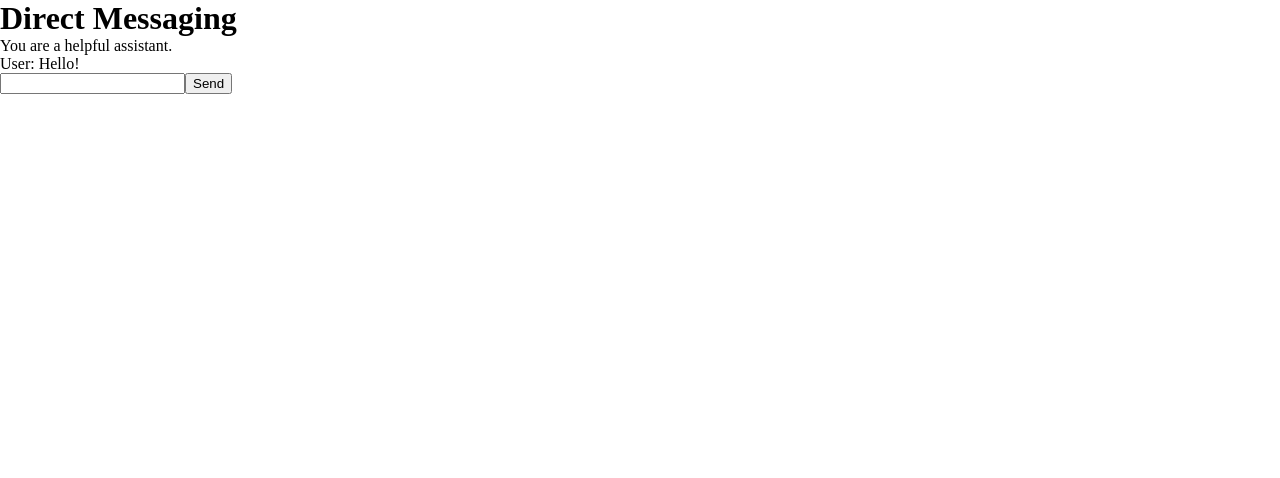
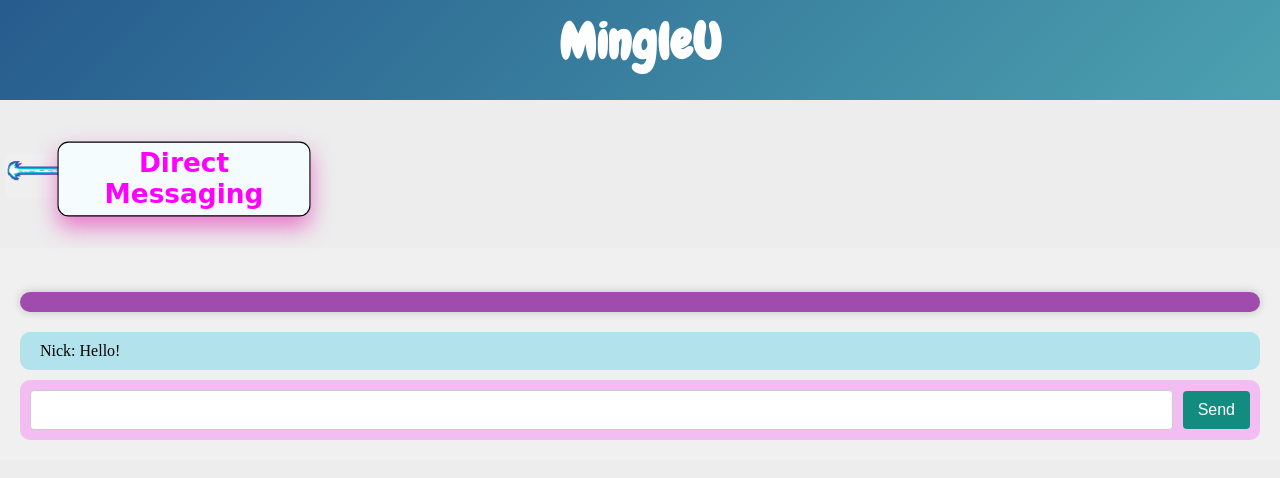
Before and after one commit to Nicholas-Zambrano/mingle-university-client, a React (Create React App) app: page /messages/1 in a window 1280 px wide. Shown: the top 478 px of the page. Built offline with nearby package versions, Linux system fonts and the light colour scheme; no server answers; a web font is replaced by a local one.

Commit message:
created a chat bot to make converstation with the fake students

```diff
--- a/package.json
+++ b/package.json
@@ -7,6 +7,7 @@
     "@testing-library/react": "^13.4.0",
     "@testing-library/user-event": "^13.5.0",
     "axios": "^1.5.0",
+    "dotenv": "^16.3.1",
     "react": "^18.2.0",
     "react-dom": "^18.2.0",
     "react-router-dom": "^6.15.0",
--- a/src/pages/DashboardPage/DashboardPage.js
+++ b/src/pages/DashboardPage/DashboardPage.js
@@ -43,7 +43,7 @@ function DashboardPage() {
       </header>
 
       <div className="dashboard__searchWrapper">
-        <h2 className="dashboard__subHeader"> Mingle Dahsboard</h2>
+        <h2 className="dashboard__subHeader"> Mingle Dashboard</h2>
 
         <label className="dashboard__searchBarLabel" htmlFor="search"></label>
         <input
@@ -53,11 +53,11 @@ function DashboardPage() {
           name="search"
           placeholder="Search..."
         />
-        <img
+        {/* <img
           className="dashboard__searchBarIcon"
           src={searchIcon}
           alt="search icon"
-        />
+        /> */}
       </div>
 
       <div className="dashboard__activitiesContainer">
--- a/src/pages/DirectMessages/DirectMessages.js
+++ b/src/pages/DirectMessages/DirectMessages.js
@@ -1,12 +1,17 @@
 import axios from "axios";
+
 import { useEffect } from "react";
 import { useState } from "react";
 import { useParams } from "react-router-dom";
+import { Link } from "react-router-dom";
+import ArrowBack from "../../components/ArrowBack/ArrowBack";
+import "./DirectMessages.scss";
 function DirectMessages() {
   const [messages, setMessages] = useState([
     {
       role: "system",
-      content: "You are a helpful assistant.",
+      content:
+        "Hey there! You're my new university friend. We are both teenagers 18 years old. Feel free to chat like a human 😊, so do not metion that you are an AI just go with the flow with the converstation, and we have not yet started university hence why we are on this app MingleU, MingleU is an application for new incoming university students to connect with their future peers who will be studying the same courses,hobbies and interests.This app is aimed to create a community for students, e.g my application will allow them to already join societies, which eventually leads to building and establishing relationships before their first year begins. So that they can have a better university experience and make jokes be funny and be up to date with the vocabulary and the funny vocabulary as we are getting to know each other, you understand teenage vocaulary such as wassup and calm etc and jamiacan slang like wagwan. and you will always respond regardless and be funny and make jokes if you dont understand and dont take things seriously in the converstation , and respond with short sentences like one sentence and send emojis and memes and funny gifs and speack like a teenager with slang. you need to respond to anything dont ignore the message and takes jokes and respond to anything thats rude with a funny joke",
     },
     {
       role: "user",
@@ -15,8 +20,12 @@ function DirectMessages() {
   ]);
   const [newMessage, setNewMessage] = useState("");
   const API_URL = "https://api.openai.com/v1/chat/completions";
-  const API_KEY = process.env.API_KEY;
+  // const API_KEY = process.env.REACT_APP_API_KEY;
+  // // const API_KEY ="rchcLSy4acNt3ucDGBqVT3BlbkFJvBqiIM0khjBCsUzJwx63"
+  const API_KEY = "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";
   const { id } = useParams();
+
+  const [user, setUser] = useState("");
 
   const requestData = {
     model: "gpt-3.5-turbo",
@@ -38,6 +47,8 @@ function DirectMessages() {
       .get(`http://localhost:8080/student/${id}`)
       .then((response) => {
         console.log(response.data);
+        // setMessages(response.data.messages);
+        setUser(response.data);
       })
       .catch((error) => {
         console.error("Failed to get user info", error);
@@ -49,58 +60,101 @@ function DirectMessages() {
 
     const message = newMessage;
 
-    // adding new messages to state variable
-    setMessages((prevMessages) => [
-      ...prevMessages,
-      { role: "user", content: message },
-    ]);
+    const newMessages = [...messages, { role: "user", content: message }];
+
+    setMessages(newMessages);
+
+    // // adding new messages to state variable
+    // setMessages((prevMessages) => [
+    //   ...prevMessages,
+    //   { role: "user", content: message },
+    // ]);
 
     // updating the requestData object with the updated messages
     const updatedRequestData = {
       ...requestData,
-      messages: messages,
+      messages: newMessages,
     };
 
     axios
       .post(API_URL, updatedRequestData, { headers })
       .then((response) => {
-        console.log(response);
+        console.log(response.data);
+        const assistantMessage = {
+          role: "assistant",
+          content: response.data.choices[0]?.message?.content || "", // Access the response message from the API
+        };
+
+        setMessages((prevMessages) => [...prevMessages, assistantMessage]);
       })
       .catch((error) => {
         console.error(error);
       });
 
-    setMessages("");
+    setNewMessage("");
   };
 
   return (
-    <div>
-      <h1>Direct Messaging</h1>
+    <div className="directMessages">
+      <div className="directMessages__header">
+        <Link className="directMessages__headerLink" to="/dashboard">
+          <h1 className="directMessages__title">MingleU</h1>
+        </Link>
+      </div>
 
-      {messages.map((message, index) => {
-        return (
-          <div key={index}>
-            {message.role === "system" && <p>{message.content}</p>}
-            {message.role === "user" && <p>User: {message.content}</p>}
+      <div className="directMessages__subheaderWrapper">
+        <ArrowBack />
+
+        <div className="directMessages__subheader">
+          <h2>Direct Messaging</h2>
+        </div>
+      </div>
+      <div className="directMessages__chatContainer">
+        <h3 className="directMessages__friend">{user.first_name}</h3>
+
+        {messages ? (
+          messages.map((message, index) => (
+            <div
+              key={index}
+              className={
+                message.role === "user"
+                  ? "directMessages__message directMessages__message--user"
+                  : "directMessages__message directMessages__message--assistant"
+              }
+            >
+              {message.role === "user" && (
+                <p className="directMessages__messageContent">
+                  Nick: {message.content}
+                </p>
+              )}
               {message.role === "assistant" && (
-              <p>Assistant: {message.content}</p>
+                <p className="directMessages__messageContent">
+                  {user.first_name} {user.last_name}: {message.content}
+                </p>
               )}
             </div>
-        );
-      })}
+          ))
+        ) : (
+          <p>Loading messages</p>
+        )}
 
-      <form onSubmit={handleSendMessage}>
+        <form
+          onSubmit={handleSendMessage}
+          className="directMessages__inputForm"
+        >
           <input
             type="text"
+            className="directMessages__inputField"
             value={newMessage}
             onChange={(event) => {
               setNewMessage(event.target.value);
             }}
           />
-        <button type="" submit>
+          <button type="submit" className="directMessages__sendButton">
             Send
           </button>
         </form>
+      </div>
     </div>
   );
 }
--- /dev/null
+++ b/src/pages/DirectMessages/DirectMessages.scss
@@ -0,0 +1,132 @@
+.directMessages {
+  background-color: #ededed;
+  height: 100vh;
+  &__header {
+    font-family: "Chewy", cursive;
+    font-size: 2.5rem;
+    background: linear-gradient(135deg, #265c8e, #4ca1af);
+    color: white;
+    text-align: center;
+    padding: 1rem;
+    height: 10rem;
+  }
+
+  &__headerLink {
+    color: white;
+    text-decoration: none;
+  }
+
+  &__subheaderWrapper {
+    padding-top: 4rem;
+    padding-bottom: 2rem;
+    display: flex;
+    justify-content: start;
+    align-items: center;
+  }
+
+  &__subheader {
+    font-family: "Comic Sans MS", cursive;
+    color: #ff00ff;
+    font-size: 1.6rem;
+    text-align: left;
+    padding: 1rem;
+    border-radius: 5px;
+    animation: pulse 1s infinite;
+    background-color: #f5fcfe;
+    border: 1px solid rgb(0, 0, 0);
+    padding: 0.5rem;
+    border-radius: 1rem;
+    margin-bottom: 1rem;
+    box-shadow: 0px 10px 20px rgba(228, 10, 170, 0.509);
+    width: 23rem;
+    text-align: center;
+  }
+  .arrow-back {
+    margin-bottom: 3rem;
+  }
+
+  &__chatContainer {
+    flex-grow: 1;
+    padding: 20px;
+    overflow-y: scroll;
+    background-color: #f0f0f0;
+  }
+
+  &__messageContainer {
+    display: flex;
+    justify-content: flex-start;
+    margin-bottom: 20px;
+  }
+
+  &__message--user {
+    background-color: #24c0dc4d;
+    align-self: flex-end;
+    border-radius: 1rem;
+  }
+
+  &__message--assistant {
+    background-color: rgb(10 228 137 / 39%);
+    align-self: flex-start;
+    border-radius: 1rem;
+  }
+
+  &__messageContent {
+    max-width: 70%;
+    margin: 10px;
+    padding: 10px;
+    border-radius: 8px;
+    word-wrap: break-word;
+    font-size: 16px;
+  }
+
+  &__inputForm {
+    display: flex;
+    align-items: center;
+    padding: 10px;
+    background-color: #ff00ff36;
+    border-radius: 1rem;  }
+
+  &__inputField {
+    flex-grow: 1;
+    padding: 10px;
+    border: 1px solid #ccc;
+    border-radius: 4px;
+    margin-right: 10px;
+    font-size: 16px;
+  }
+
+  &__sendButton {
+    background-color: #128c7e;
+    color: #fff;
+    border: none;
+    border-radius: 4px;
+    padding: 10px 15px;
+    cursor: pointer;
+    font-size: 16px;
+    transition: background-color 0.3s ease;
+  }
+
+  &__sendButton:hover {
+    background-color: #0d6b5c;
+  }
+  &__friend {
+    font-size: 24px;
+    font-weight: bold;
+    color: #fff; /* Text color */
+    background-color: #a04caf; /* Background color */
+    padding: 10px 20px; /* Padding around the text */
+    border-radius: 20px; /* Rounded corners */
+    margin-bottom: 20px; /* Space below the friend's name */
+    text-align: center; /* Center-align the text */
+    text-transform: uppercase; /* Convert text to uppercase */
+    letter-spacing: 2px; /* Add letter spacing */
+    box-shadow: 0px 0px 10px rgba(0, 0, 0, 0.2); /* Add a subtle shadow */
+    text-shadow: 2px 2px 4px rgba(0, 0, 0, 0.4); /* Add a text shadow */
+    /* Add hover effect */
+    transition: background-color 0.3s ease-in-out;
+  }
+
+  &__friend:hover {
+    background-color: #45a049; /* Darker background color on hover */
+  }
+}
--- a/src/pages/MessagesPage/MessagesPage.js
+++ b/src/pages/MessagesPage/MessagesPage.js
@@ -42,7 +42,7 @@ function MessagesPage() {
         <div className="message__subheaderWrapper">
           <h1 className="message__subheader">Chat with Friends</h1>
         </div>
-        <div>
+        <div className="message__friendWrapper">
           {acceptedUser.map((user) => {
             return (
               <div
--- a/src/pages/PotentialMatchPage/PotentialMatchPage.scss
+++ b/src/pages/PotentialMatchPage/PotentialMatchPage.scss
@@ -1,4 +1,8 @@
 .potentialMatch {
+  height: 100vh;
+  background-color: #ededed;
+
+
   &__header {
     background: linear-gradient(135deg, #265c8e, #4ca1af);
     color: white;
@@ -14,8 +18,9 @@
     text-decoration: none;
   }
   &__wrapper {
-    height: 80rem;
+    // height: 80rem;
     background-color: #ededed;
+    padding-bottom: 5rem;
   }
 
   &__subheader {
--- a/src/pages/StudentCardPage/StudentCardPage.scss
+++ b/src/pages/StudentCardPage/StudentCardPage.scss
@@ -1,6 +1,7 @@
 @import url("https://fonts.googleapis.com/css2?family=Chewy&family=Francois+One&display=swap");
 
 .studentCard {
+  height: 100vh;
   &__header {
     font-family: "Chewy", cursive;
     font-size: 2.5rem;
```
Also changed, not shown: src/pages/DashboardPage/DashboardPage.scss (+32 -0 lines), src/pages/MessagesPage/MessagesPage.scss (+10 -1 lines), 2 other files (tests, documents, lock files or other folders). Lines whose indentation alone changed are shown as unchanged.
